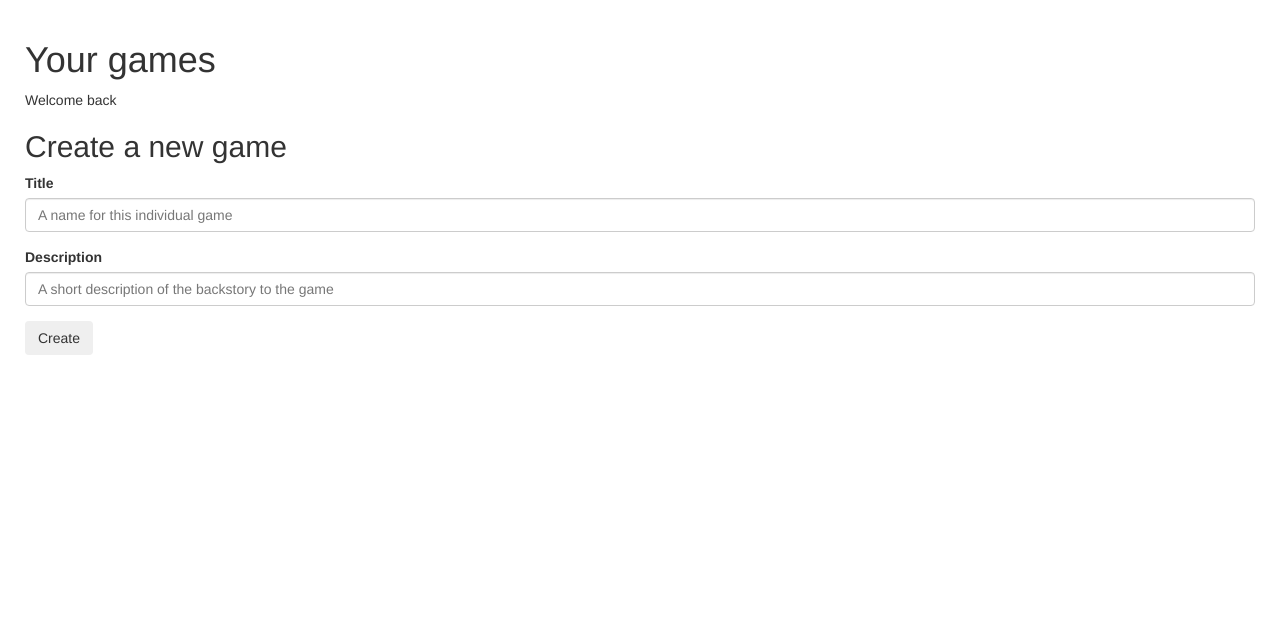
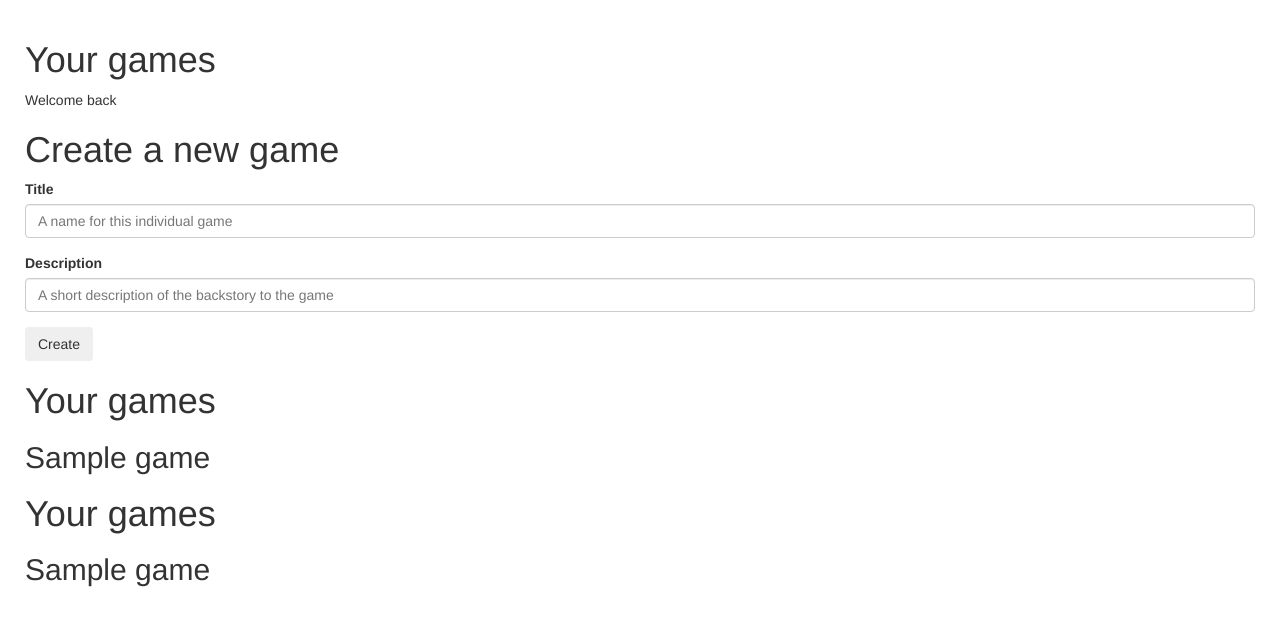
Before and after one commit to rrees/at-light-speed, a Python web app: template templates/home.html in a window 1280 px wide. Shown: the top 626 px of the page. Run offline with Jinja, Linux system fonts and the light colour scheme; the template is opened without the code that fills it: most values are stand-ins (such as "Sample title", 1, 10 or a date in 2020).

Commit message:
Creates the flow required to create a new game

```diff
--- a/templates/home.html
+++ b/templates/home.html
@@ -4,23 +4,47 @@
 <div class="container-fluid">
 	<div class="row">
 		<div class="col-md-12">
-			<h1>Your games</h1>
+			<header><h1>Your games</h1></header>
 
 			<p>Welcome back {{user.nickname()}}</p>
 
-			<h2>Create a new game</h2>
+			<h1>Create a new game</h1>
 
 			<form method="POST" action="/game/new" role="form">
 				<div class="form-group">
 					<label for="title">Title</label>
-					<input id="title" type="text" class="form-control" required placeholder="A name for this individual game">
+					<input id="title" name="title" type="text" class="form-control" required placeholder="A name for this individual game">
 				</div>
 				<div class="form-group">
 					<label for="description">Description</label>
-					<input id="description" type="text" class="form-control" required placeholder="A short description of the backstory to the game">
+					<input id="description" name="description" type="text" class="form-control" required placeholder="A short description of the backstory to the game">
 				</div>
 				<button type="submit" class="btn">Create</button>
 			</form>
+
+			{% if games_created %}
+			<section>
+				<h1>Your games</h1>
+
+				{% for game in games_created %}
+				<article>
+					<h2>{{game.title}}</h2>
+				</article>
+				{% endfor %}
+			</section>
+			{% endif %}
+
+			{% if games_played %}
+			<section>
+				<h1>Your games</h1>
+
+				{% for game in games_played %}
+				<article>
+					<h2>{{game.title}}</h2>
+				</article>
+				{% endfor %}
+			</section>
+			{% endif %}
 		</div>
 	</div>
 </div>
```
Also changed, not shown: main.py (+24 -1 lines).
